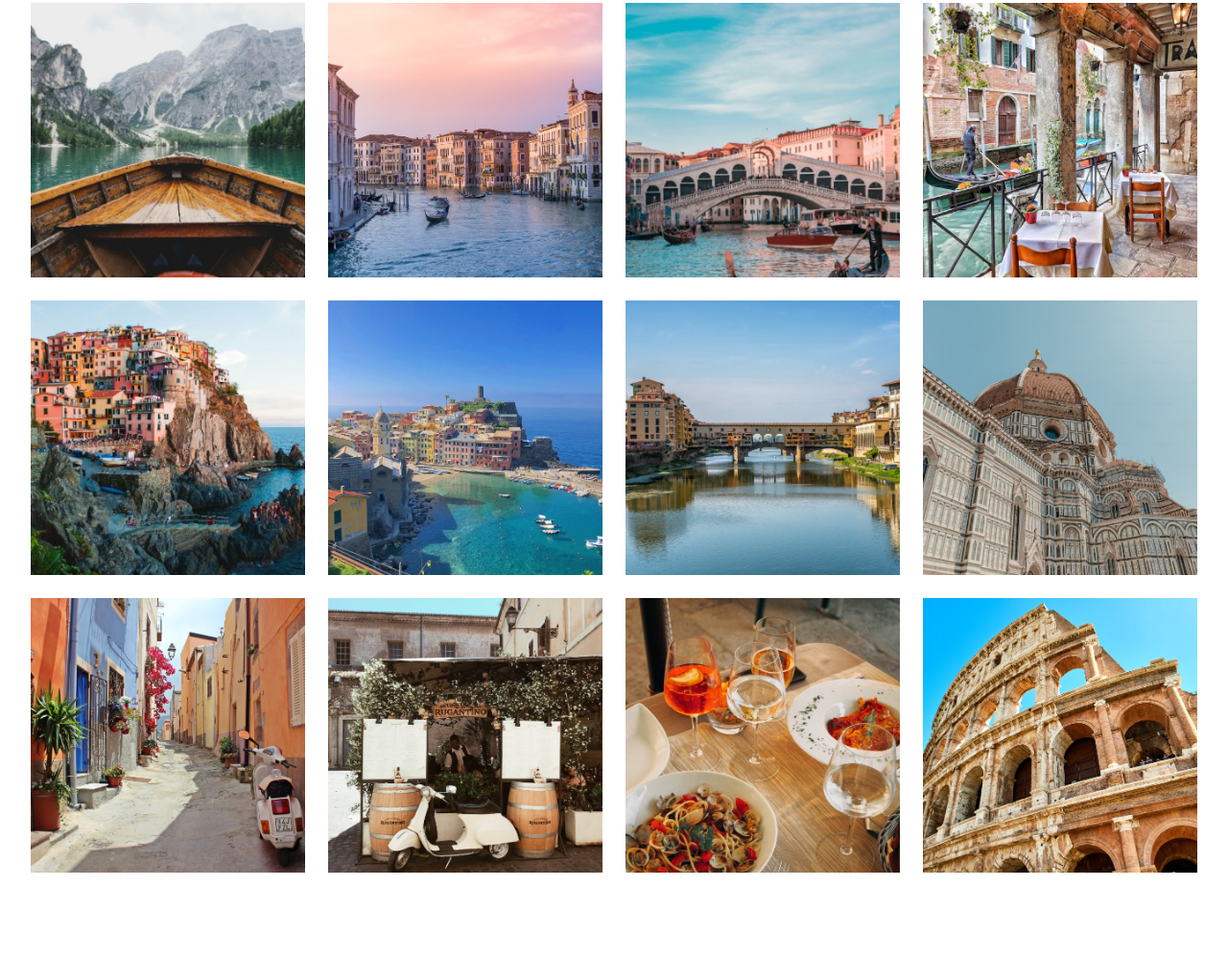
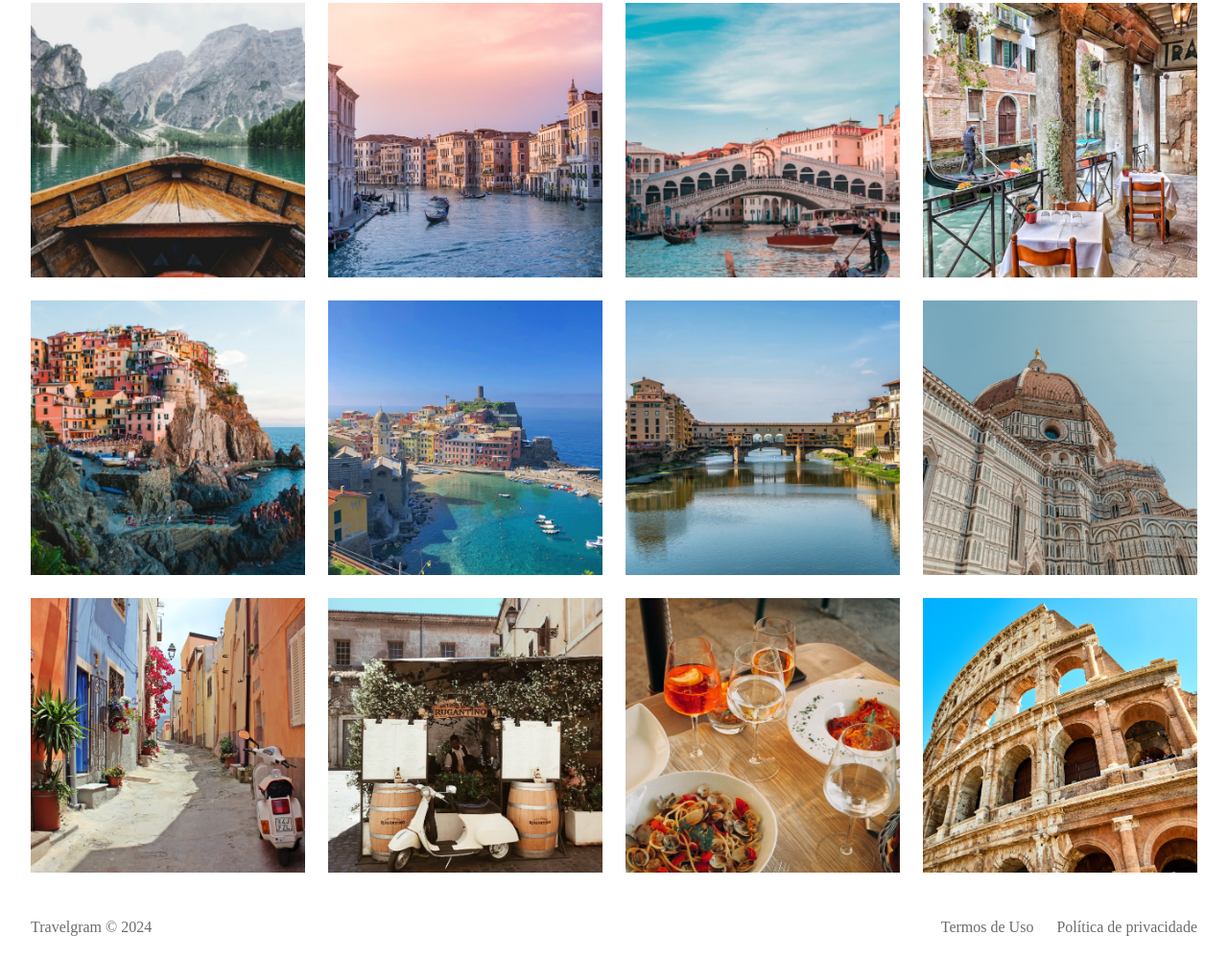
Before and after one commit to BSAmorim/Projeto_Travelgram, a plain HTML site: page index.html in a window 1280 px wide. Shown: the part 365-1364 px from the top of the page at 96% size. Before the commit the page ends 1298 px from the top, so only its background shows below. Drawn offline with Linux system fonts and the light colour scheme.

Commit message:
done footer

```diff
--- a/index.html
+++ b/index.html
@@ -79,5 +79,12 @@
       <img src="assets/img/Image 11.png" alt="...">
       <img src="assets/img/Image 12.png" alt="...">
     </main>
+    <footer class="container">
+      <a href="#">Travelgram &copy; 2024</a>
+      <div class="terms">
+        <a href="#">Termos de Uso</a>
+        <a href="#">Política de privacidade</a>
+      </div>
+      </footer>
     </body>
 </html>
--- /dev/null
+++ b/styles/footer.css
@@ -0,0 +1,10 @@
+footer{
+  display: flex;
+  justify-content: space-between;
+  padding-block: 24px;
+}
+
+.terms{
+  display: flex;
+  gap: 24px;
+}
--- a/styles/index.css
+++ b/styles/index.css
@@ -2,3 +2,4 @@
 @import url(nav.css);
 @import url(header.css);
 @import url(main.css);
+@import url(footer.css);
```
